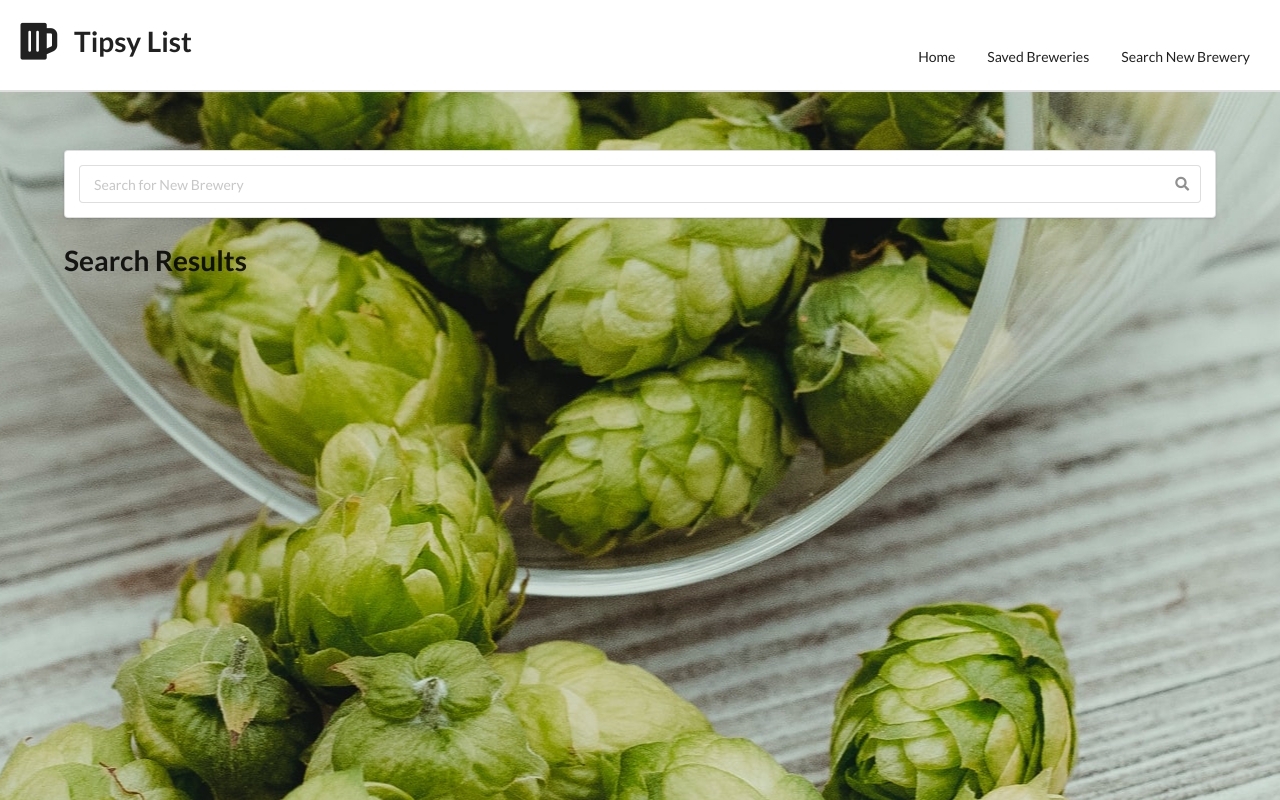
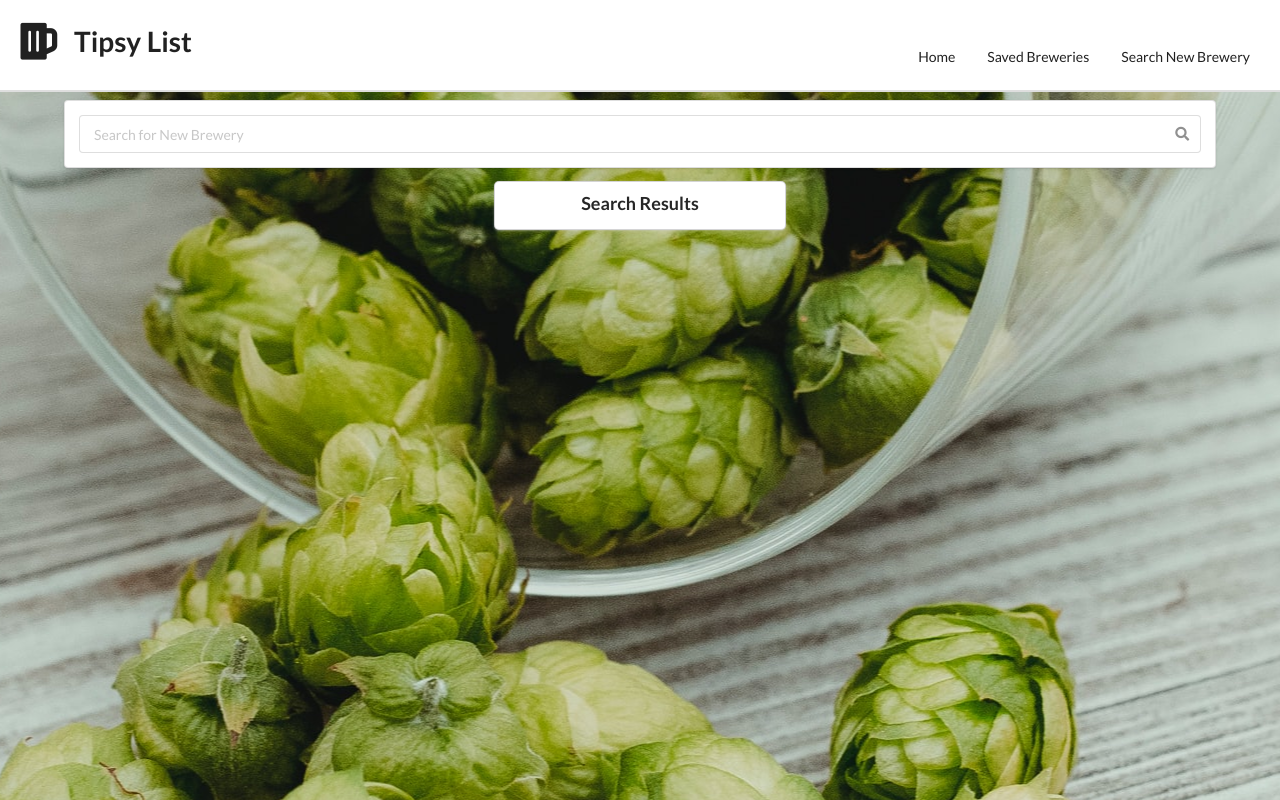
Before and after one commit to builtbyjosh/tipsy_list_v2, a React (Create React App) app in the folder tipsy_review_frontend_v3/: page /search in a window 1280 px wide. Built offline with nearby package versions, Linux system fonts and the light colour scheme.

Commit message:
refactoring header tag displays for search and saved components

```diff
--- a/tipsy_review_frontend_v3/public/style.css
+++ b/tipsy_review_frontend_v3/public/style.css
@@ -3,8 +3,8 @@
 }
 
 body {
-  background: url('./markus-spiske-R0PHtuR1ofs-unsplash.jpg') no-repeat center center fixed;
-
+  background: url("./markus-spiske-R0PHtuR1ofs-unsplash.jpg") no-repeat center
+    center fixed;
 }
 
 #navbar {
@@ -15,7 +15,7 @@ body {
 }
 
 .main {
-  padding-top: 150px;
+  padding-top: 100px;
   width: 90%;
   margin: auto;
 }
--- a/tipsy_review_frontend_v3/src/components/BreweryList.js
+++ b/tipsy_review_frontend_v3/src/components/BreweryList.js
@@ -12,10 +12,12 @@ class BreweryList extends Component {
   render() {
     return (
       <div className="container">
-        <div className="ui segment">
-          <h1>Saved Breweries</h1>
+        <div className="ui card centered">
+          <div className="content">
+            <div className="center aligned header">Saved Brewery List</div>
+          </div>
         </div>
-        <div className="ui segment centered raised cards">
+        <div className="ui centered raised cards">
           {this.props.breweries.map((b) => (
             <BreweryListItem brewery={b} />
           ))}
--- a/tipsy_review_frontend_v3/src/components/BreweryReview.js
+++ b/tipsy_review_frontend_v3/src/components/BreweryReview.js
@@ -14,7 +14,7 @@ const BreweryReview = ({ reviews = [] }) => {
     );
   }
   return (
-    <div className="ui segment centered raised cards">
+    <div className="ui centered raised cards">
       {reviews.map((r) => {
         return (
           <div className="card">
--- a/tipsy_review_frontend_v3/src/components/SearchAPIBreweries.js
+++ b/tipsy_review_frontend_v3/src/components/SearchAPIBreweries.js
@@ -36,8 +36,12 @@ class SearchAPIBreweries extends Component {
             </div>
           </form>
         </div>
+        <div className="ui card centered">
+          <div className="content">
+            <div className="center aligned header">Search Results</div>
+          </div>
+        </div>
 
-        <h1>Search Results</h1>
         <div className="container">
           <div className="ui centered raised cards">
             {this.props.breweries.map((b) => (
```
